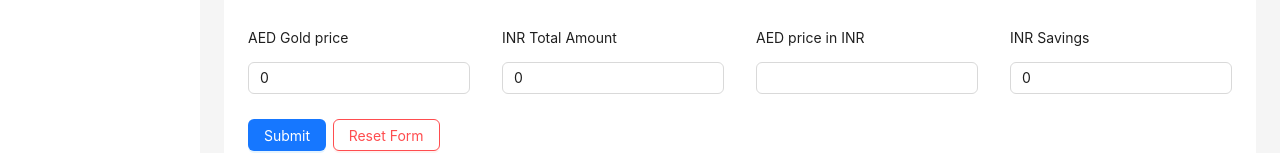
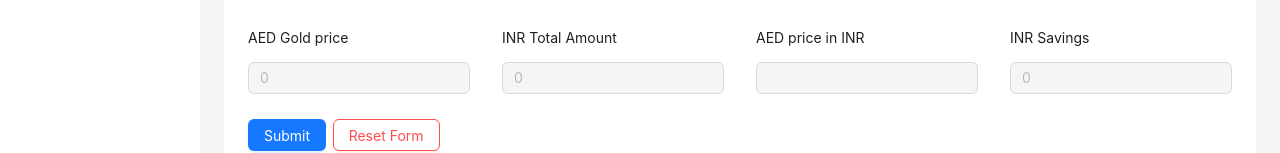
Before and after one commit to vigneshwaran-chandrasekaran/demo-automation-testing, a React (Create React App) app: page /gold in a window 1280 px wide. Shown: the part 408-561 px from the top of the page. Built offline with nearby package versions, Linux system fonts and the light colour scheme.

Commit message:
added disabled added for output fileds

```diff
--- a/src/components/Gold.form.tsx
+++ b/src/components/Gold.form.tsx
@@ -209,24 +209,20 @@ const GoldForm: FC<IGoldFormProps> = () => {
           </Row>
           <Row gutter={{ xs: 8, sm: 16, md: 24, lg: 32 }}>
             <Col className="gutter-row" span={6}>
-              <FormInput name="aedTotal" label="AED Gold price" type="number" />
+              <FormInput name="aedTotal" label="AED Gold price" disabled />
             </Col>
             <Col className="gutter-row" span={6}>
-              <FormInput
-                name="inrTotal"
-                label="INR Total Amount"
-                type="number"
-              />
+              <FormInput name="inrTotal" label="INR Total Amount" disabled />
             </Col>
             <Col className="gutter-row" span={6}>
               <FormInput
                 name="aedTotalinInr"
                 label="AED price in INR"
-                type="number"
+                disabled
               />
             </Col>
             <Col className="gutter-row" span={6}>
-              <FormInput name="inrSavings" label="INR Savings" type="number" />
+              <FormInput name="inrSavings" label="INR Savings" disabled />
             </Col>
             <Col className="gutter-row" span={6}></Col>
           </Row>
--- a/src/components/common/FormInput.tsx
+++ b/src/components/common/FormInput.tsx
@@ -11,6 +11,7 @@ interface ErrorMessageProps {
   label: string;
   placeholder?: string;
   type?: string;
+  disabled?: boolean;
 }
 
 const FormInput: React.FC<ErrorMessageProps> = ({
@@ -18,10 +19,17 @@ const FormInput: React.FC<ErrorMessageProps> = ({
   label,
   placeholder = "",
   type = "text",
+  ...props
 }) => {
   return (
     <Item label={label} labelCol={{ span: 24 }} wrapperCol={{ span: 24 }}>
-      <Field type={type} name={name} as={Input} placeholder={placeholder} />
+      <Field
+        {...props}
+        type={type}
+        name={name}
+        as={Input}
+        placeholder={placeholder}
+      />
       <ErrorMessage name={name} />
     </Item>
   );
```
